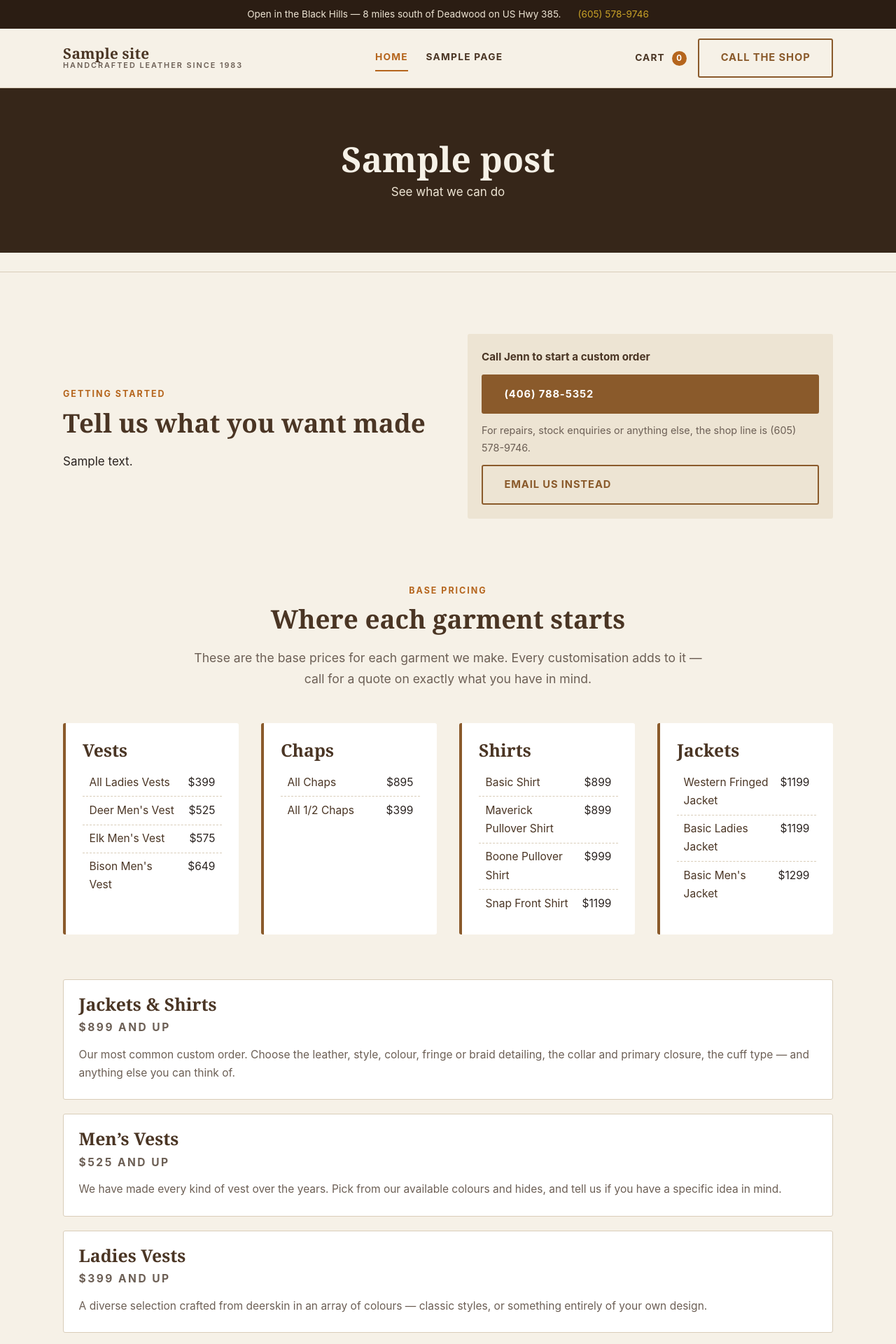
After one commit to RRTCRT/Whost, a WordPress theme: template theme/hide-and-soul/page-templates/template-custom-orders.php in a window 1280 px wide. The commit adds this page. Shown: the top 1920 px of the page at 70% size. Run offline with PHP 8.4 and a stand-in for WordPress, Linux system fonts and the light colour scheme; the site name, menu and one post (Sample post) are stand-ins, and other content is empty; some libraries are stand-ins or nearby versions.

Commit message:
Add the Custom Orders page and surface the price conflicts it exposes
The custom-orders page carries two things the rest of the site does not:
a separate phone line — (406) 788-5352, which routes to Jenn rather than
the shop — and a published base-price list for every garment made.

Both are now first-class. The phone number is a Customizer field beside
the shop number, and hs_phone_href() takes which line to build a tel:
link for. Prices live in hs_base_prices() rather than typed into page
content, so a price rise is one edit instead of a hunt through the editor.

New Custom Orders page template renders the intro, a call-Jenn panel, the
base-price table and the six category breakdowns (jackets & shirts, men's
vests, ladies vests, chaps, hard leather, customer's own hides). Page
content from the editor renders above it when present, with the real copy
as the fallback.

Cross-checking those published prices against the WooCommerce catalogue
turned up three conflicts that are already live on Wix:
- Maverick Shirt: $899 on the custom page, $999 in the shop
- Ladies jacket: $1,199 vs $1,099
- Men's jacket: $1,299 vs $1,195
Adjustable Half Chaps also contradicts itself — listed at $399 while its
own description quotes both $295 and $550.

These are decisions for the owner, not code changes, so they are written
up in docs/MIGRATION-PLAN.md alongside the hours discrepancy rather than
silently resolved one way or the other.

Co-Authored-By: Claude Opus 5 <noreply@anthropic.com>
Claude-Session: https://claude.ai/code/session_01BWWB5rUZmbfBGLhWxfXFyj

```diff
--- a/theme/hide-and-soul/inc/business-info.php
+++ b/theme/hide-and-soul/inc/business-info.php
@@ -21,6 +21,9 @@ function hs_info_defaults() {
 		// The homepage says "est. 1983" — not 1984, as directory listings claim.
 		'tagline'      => 'Handcrafted leather since 1983',
 		'phone'        => '(605) 578-9746',
+		// The custom-orders page routes callers straight to Jenn on a separate
+		// line rather than the shop number.
+		'custom_phone' => '(406) 788-5352',
 		// Confirmed from the Wix site's contact settings.
 		'email'        => 'roadkillleather@gmail.com',
 		'street'       => '21576 US HWY 385',
@@ -54,10 +57,11 @@ function hs_info( $key ) {
 /**
  * Phone number reduced to digits for tel: links.
  *
+ * @param string $key Which number — 'phone' (shop) or 'custom_phone' (Jenn).
  * @return string
  */
-function hs_phone_href() {
-	$digits = preg_replace( '/\D+/', '', hs_info( 'phone' ) );
+function hs_phone_href( $key = 'phone' ) {
+	$digits = preg_replace( '/\D+/', '', hs_info( $key ) );
 
 	if ( 10 === strlen( $digits ) ) {
 		$digits = '1' . $digits;
@@ -118,6 +122,51 @@ function hs_format_time( $time ) {
 	$stamp = strtotime( $time );
 
 	return $stamp ? date_i18n( 'g:i a', $stamp ) : $time;
+}
+
+/**
+ * Base prices for custom work, as published on the custom-orders page.
+ *
+ * Kept here rather than typed into page content so a price rise is one edit,
+ * not a hunt through the editor.
+ *
+ * Heads up: some of these disagree with the WooCommerce catalogue — see
+ * docs/MIGRATION-PLAN.md. Where they conflict, decide which is right before
+ * launch rather than shipping two prices for the same garment.
+ *
+ * @return array<string, array<string, int>> Group label => item => price in USD.
+ */
+function hs_base_prices() {
+	$prices = array(
+		'Vests' => array(
+			'All Ladies Vests'  => 399,
+			"Deer Men's Vest"   => 525,
+			"Elk Men's Vest"    => 575,
+			"Bison Men's Vest"  => 649,
+		),
+		'Chaps' => array(
+			'All Chaps'     => 895,
+			'All 1/2 Chaps' => 399,
+		),
+		'Shirts' => array(
+			'Basic Shirt'             => 899,
+			'Maverick Pullover Shirt' => 899,
+			'Boone Pullover Shirt'    => 999,
+			'Snap Front Shirt'        => 1199,
+		),
+		'Jackets' => array(
+			'Western Fringed Jacket' => 1199,
+			'Basic Ladies Jacket'    => 1199,
+			"Basic Men's Jacket"     => 1299,
+		),
+	);
+
+	/**
+	 * Filter the published base prices.
+	 *
+	 * @param array $prices Group => item => price.
+	 */
+	return apply_filters( 'hs_base_prices', $prices );
 }
 
 /**
--- a/theme/hide-and-soul/inc/customizer.php
+++ b/theme/hide-and-soul/inc/customizer.php
@@ -33,7 +33,8 @@ function hs_customize_register( $wp_customize ) {
 	$fields = array(
 		'legal_name'  => array( __( 'Business name', 'hide-and-soul' ), 'text' ),
 		'tagline'     => array( __( 'Tagline', 'hide-and-soul' ), 'text' ),
-		'phone'       => array( __( 'Phone', 'hide-and-soul' ), 'text' ),
+		'phone'        => array( __( 'Shop phone', 'hide-and-soul' ), 'text' ),
+		'custom_phone' => array( __( 'Custom orders phone (Jenn)', 'hide-and-soul' ), 'text' ),
 		'email'       => array( __( 'Email', 'hide-and-soul' ), 'email' ),
 		'street'      => array( __( 'Street address', 'hide-and-soul' ), 'text' ),
 		'city'        => array( __( 'City', 'hide-and-soul' ), 'text' ),
--- /dev/null
+++ b/theme/hide-and-soul/page-templates/template-custom-orders.php
@@ -0,0 +1,149 @@
+<?php
+/**
+ * Template Name: Custom Orders
+ *
+ * The page's own editor content renders first, then the base-price table and
+ * the category breakdown. Prices come from hs_base_prices() so they are edited
+ * in one place rather than retyped into the page body.
+ *
+ * @package HideAndSoul
+ */
+
+defined( 'ABSPATH' ) || exit;
+
+get_header();
+
+while ( have_posts() ) :
+	the_post();
+
+	hs_page_header( get_the_title(), __( 'See what we can do', 'hide-and-soul' ) );
+	hs_breadcrumbs();
+	?>
+
+	<div class="hs-section">
+		<div class="hs-wrap">
+
+			<div class="hs-split" style="margin-bottom:clamp(2.5rem,6vw,4rem);">
+				<div>
+					<span class="hs-eyebrow"><?php esc_html_e( 'Getting started', 'hide-and-soul' ); ?></span>
+					<h2><?php esc_html_e( 'Tell us what you want made', 'hide-and-soul' ); ?></h2>
+
+					<?php if ( get_the_content() ) : ?>
+						<?php the_content(); ?>
+					<?php else : ?>
+						<p><?php esc_html_e( 'For over 40 years we have specialised in creating unique, personalised pieces — from purses to jackets — tailored to your specifications. If you do not see what you are looking for on the site, get in touch with your request and we will work to make it real.', 'hide-and-soul' ); ?></p>
+						<p><?php esc_html_e( 'With this many styles and options available, the fastest route is a phone call. Ring Jenn directly and she will walk you through hide, colour, fit and detailing.', 'hide-and-soul' ); ?></p>
+					<?php endif; ?>
+				</div>
+
+				<div>
+					<div class="hs-enquire" style="max-width:none;">
+						<p style="font-weight:700;color:var(--hs-bark);">
+							<?php esc_html_e( 'Call Jenn to start a custom order', 'hide-and-soul' ); ?>
+						</p>
+						<a class="hs-btn" href="<?php echo esc_url( hs_phone_href( 'custom_phone' ) ); ?>">
+							<?php echo esc_html( hs_info( 'custom_phone' ) ); ?>
+						</a>
+						<p style="font-size:0.9rem;">
+							<?php
+							printf(
+								/* translators: %s: shop phone number */
+								esc_html__( 'For repairs, stock enquiries or anything else, the shop line is %s.', 'hide-and-soul' ),
+								esc_html( hs_info( 'phone' ) )
+							);
+							?>
+						</p>
+						<a class="hs-btn hs-btn--outline" href="mailto:<?php echo esc_attr( hs_info( 'email' ) ); ?>">
+							<?php esc_html_e( 'Email us instead', 'hide-and-soul' ); ?>
+						</a>
+					</div>
+				</div>
+			</div>
+
+			<?php /* Base pricing */ ?>
+			<div class="hs-section__head">
+				<span class="hs-eyebrow"><?php esc_html_e( 'Base pricing', 'hide-and-soul' ); ?></span>
+				<h2><?php esc_html_e( 'Where each garment starts', 'hide-and-soul' ); ?></h2>
+				<p><?php esc_html_e( 'These are the base prices for each garment we make. Every customisation adds to it — call for a quote on exactly what you have in mind.', 'hide-and-soul' ); ?></p>
+			</div>
+
+			<div class="hs-grid hs-grid--4" style="margin-bottom:clamp(2.5rem,6vw,4rem);">
+				<?php foreach ( hs_base_prices() as $group => $items ) : ?>
+					<div class="hs-material" data-hs-reveal>
+						<h3><?php echo esc_html( $group ); ?></h3>
+						<ul class="hs-hours" style="margin-top:0.75rem;">
+							<?php foreach ( $items as $label => $price ) : ?>
+								<li>
+									<span class="hs-hours__day"><?php echo esc_html( $label ); ?></span>
+									<span><?php echo esc_html( '$' . number_format_i18n( $price ) ); ?></span>
+								</li>
+							<?php endforeach; ?>
+						</ul>
+					</div>
+				<?php endforeach; ?>
+			</div>
+
+			<?php
+			/* What we can customise, by category. */
+			$hs_categories = array(
+				array(
+					'title' => __( 'Jackets & Shirts', 'hide-and-soul' ),
+					'from'  => __( '$899 and up', 'hide-and-soul' ),
+					'copy'  => __( 'Our most common custom order. Choose the leather, style, colour, fringe or braid detailing, the collar and primary closure, the cuff type — and anything else you can think of.', 'hide-and-soul' ),
+				),
+				array(
+					'title' => __( 'Men’s Vests', 'hide-and-soul' ),
+					'from'  => __( '$525 and up', 'hide-and-soul' ),
+					'copy'  => __( 'We have made every kind of vest over the years. Pick from our available colours and hides, and tell us if you have a specific idea in mind.', 'hide-and-soul' ),
+				),
+				array(
+					'title' => __( 'Ladies Vests', 'hide-and-soul' ),
+					'from'  => __( '$399 and up', 'hide-and-soul' ),
+					'copy'  => __( 'A diverse selection crafted from deerskin in an array of colours — classic styles, or something entirely of your own design.', 'hide-and-soul' ),
+				),
+				array(
+					'title' => __( 'Chaps & Half Chaps', 'hide-and-soul' ),
+					'from'  => __( 'Chaps $895 · 1/2 chaps $399 and up', 'hide-and-soul' ),
+					'copy'  => __( 'Standard shotgun style, with room to add fringe, braid, rustic strips, conchos or pockets — even years after purchase. Fit, colour and length are all yours to set. We have also made a good number of Mountain Man pants.', 'hide-and-soul' ),
+				),
+				array(
+					'title' => __( 'Holsters, Belts & Knife Sheaths', 'hide-and-soul' ),
+					'from'  => '',
+					'copy'  => __( 'Custom holsters and sheaths built to your needs, with patterns on hand for popular handguns and bespoke work welcome. Rick heads our hard leather department and has years of it behind him.', 'hide-and-soul' ),
+				),
+				array(
+					'title' => __( 'Your Own Hides', 'hide-and-soul' ),
+					'from'  => '',
+					'copy'  => __( 'Have tanned and dyed hides of your own? Bring them to us. The size and weight of your leather tells us what it can become — we have turned personal hides into mountain man shirts, vests, chaps, purses and moose-hide jackets.', 'hide-and-soul' ),
+				),
+			);
+
+			foreach ( $hs_categories as $hs_cat ) :
+				?>
+				<div class="hs-card" style="margin-bottom:1.25rem;" data-hs-reveal>
+					<div class="hs-card__body">
+						<h3><?php echo esc_html( $hs_cat['title'] ); ?></h3>
+						<?php if ( $hs_cat['from'] ) : ?>
+							<p class="hs-eyebrow" style="margin-bottom:0.75rem;"><?php echo esc_html( $hs_cat['from'] ); ?></p>
+						<?php endif; ?>
+						<p style="margin-bottom:0;"><?php echo esc_html( $hs_cat['copy'] ); ?></p>
+					</div>
+				</div>
+				<?php
+			endforeach;
+			?>
+
+			<div class="hs-callout" style="margin-top:2.5rem;">
+				<p><?php esc_html_e( 'Ready to start? Call Jenn and talk it through.', 'hide-and-soul' ); ?></p>
+				<a class="hs-btn" href="<?php echo esc_url( hs_phone_href( 'custom_phone' ) ); ?>">
+					<?php echo esc_html( hs_info( 'custom_phone' ) ); ?>
+				</a>
+			</div>
+
+		</div>
+	</div>
+
+	<?php
+endwhile;
+
+get_footer();
```
Also changed, not shown: docs/MIGRATION-PLAN.md (+36 -0 lines).
